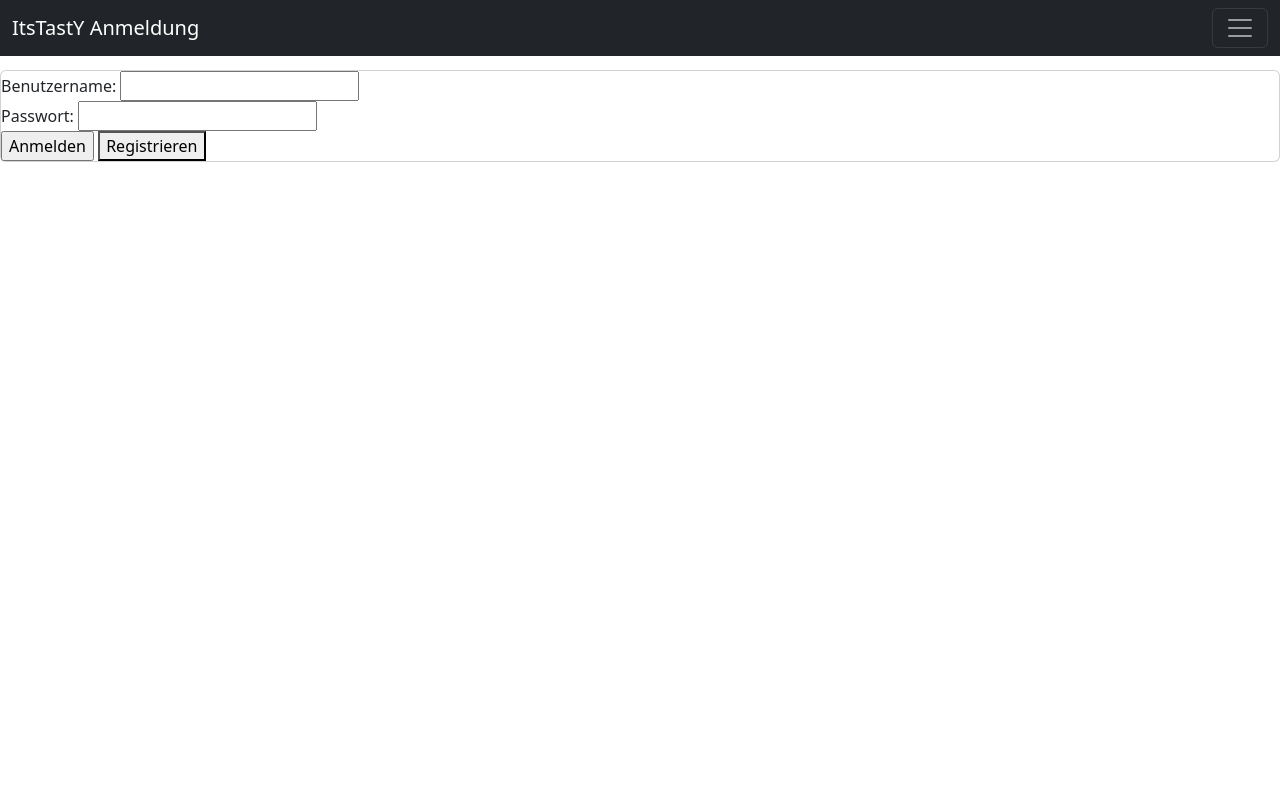
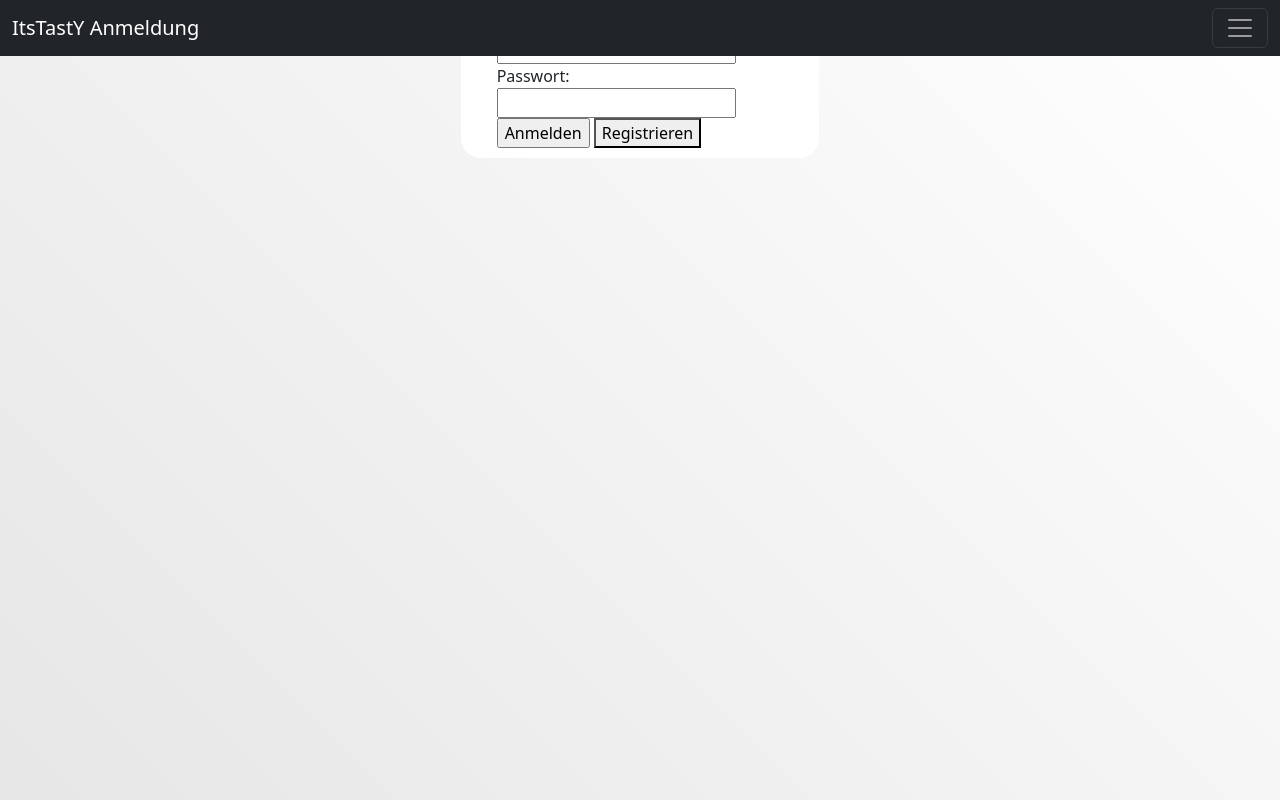
Before and after one commit to LordBuH/-itstasty, a PHP site: page /login.php in a window 1280 px wide. Run offline with PHP 8.4, Linux system fonts and the light colour scheme.

Commit message:
Login angefangen mit bootstrapp

```diff
--- /dev/null
+++ b/assets/css/style.css
@@ -0,0 +1,12 @@
+.page-content {
+    width: 100%;
+    min-height: 100vh;
+    background: linear-gradient(45deg, rgb(230, 230, 230), white);
+}
+
+.auth-card{
+    background-color: white;
+    box-shadow: 0 3xp 12xp rgb(0, 0, 0 / 0.2);
+    border-radius: 20px;
+    padding: 10px 10%;
+}
--- a/index.php
+++ b/index.php
@@ -15,8 +15,10 @@ include 'content.php';
         integrity="sha384-pprn3073KE6tl6bjs2QrFaJGz5/SUsLqktiwsUTF55Jfv3qYSDhgCecCxMW52nD2"
         crossorigin="anonymous"></script>
         <style>
+
           .container{
             padding-top: 50px;
+            /*background: linear-gradient(0deg, rgb(2, 81, 19), rgb(4, 216, 4));*/
           }
         </style>
 </head>
--- a/login.php
+++ b/login.php
@@ -54,21 +54,19 @@ if (isset($_POST['submit'])) {
     <script src="https://cdn.jsdelivr.net/npm/bootstrap@5.2.0-beta1/dist/js/bootstrap.bundle.min.js"
         integrity="sha384-pprn3073KE6tl6bjs2QrFaJGz5/SUsLqktiwsUTF55Jfv3qYSDhgCecCxMW52nD2"
         crossorigin="anonymous"></script>
-        <style>
-          .main{
-            padding-top: 70px;
-          }
-        </style>
+      <link rel="stylesheet" href="assets/css/style.css">
 </head>
 <body>
   <?php
   GetNav("Anmeldung");
 
-  if (isset($error)) { ?>
-    <p><?php echo $error; ?></p>
-  <?php } ?>
-  <div class='main'>
-  <div class="card" aria-hidden="true">
+  if (isset($error)) {
+echo"<p> $error; ?></p>";
+ }?>
+  <div class='page-content d-flex align-item-center'>
+    <div class='container d-flex justify-content-center'>
+      <div class='cul-6'>
+        <div class='auth-card'>
           <form method="post">
             <label for="username">Benutzername:</label>
             <input type="text" name="username" required><br>
@@ -79,6 +77,6 @@ if (isset($_POST['submit'])) {
           </form>
         </div>
       </div>
-
+    </div>
 </body>
 </html>
```
Lines whose indentation alone changed are shown as unchanged.
